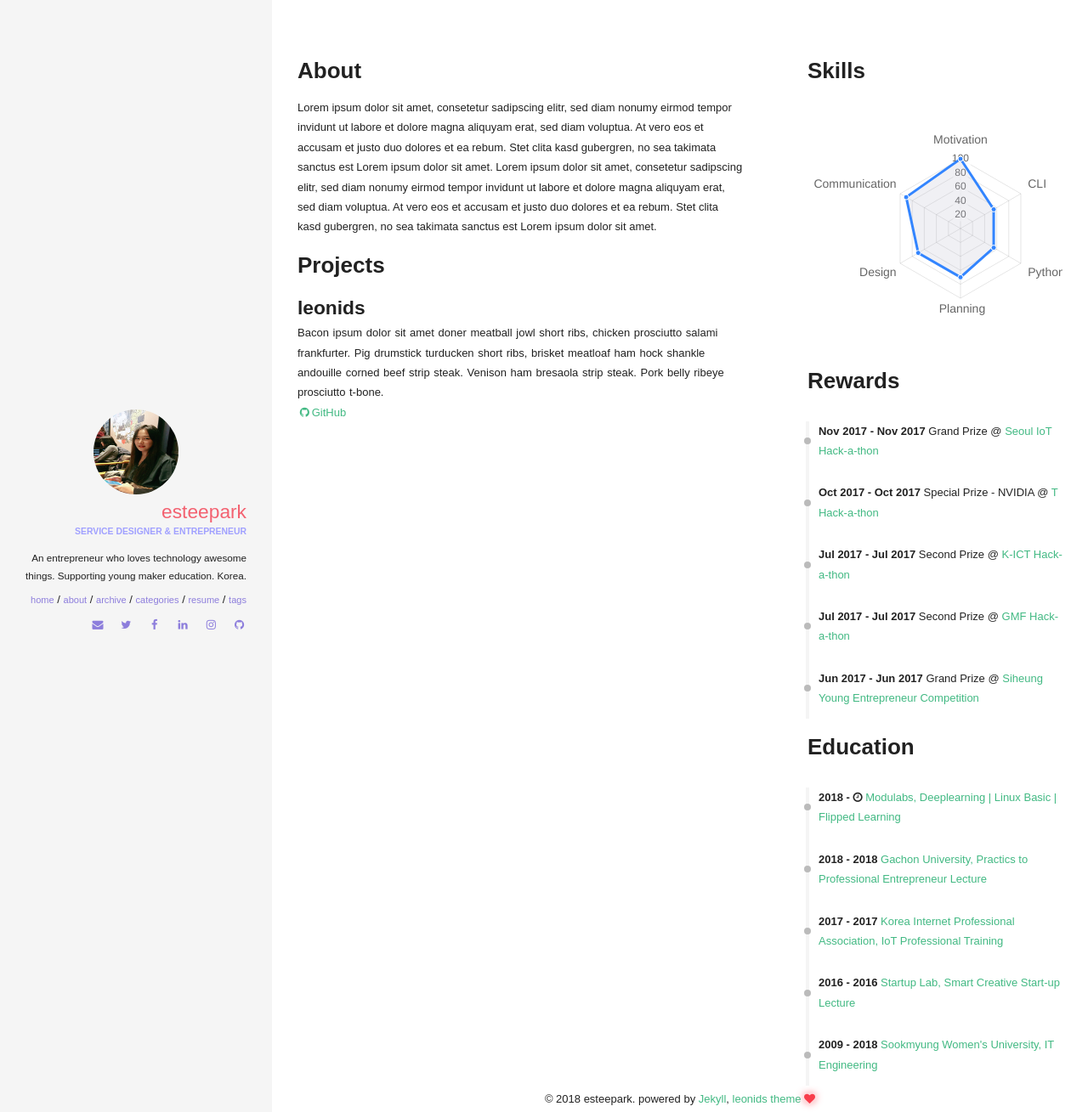
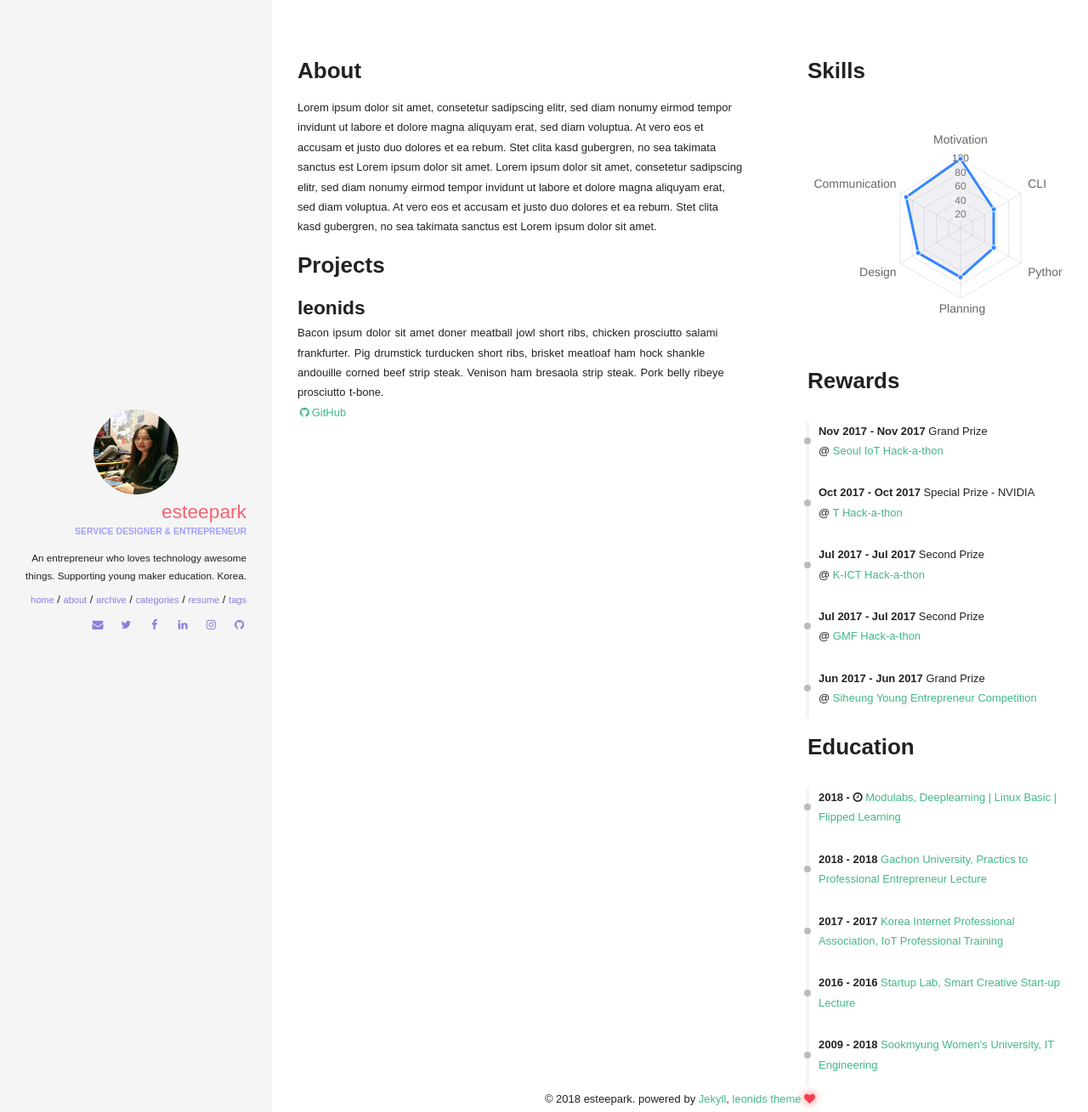
Before and after one commit to esteepark/esteepark.github.io, a Jekyll site: the page built from resume.html, in a window 1280 px wide. Shown: the whole page at 85% size. Built offline with Jekyll 4.4.1, drawn with Linux system fonts in a browser that asks for light colours; nearby versions of some CDN libraries.

Commit message:
by esteepark

```diff
--- a/_includes/sections/career.html
+++ b/_includes/sections/career.html
@@ -3,7 +3,7 @@
 <div class="archive">
   <div class="timeline" id="timeline">
     {% for career in site.data.index.careers %}
-          <div class="archive-title"><div class="archive-year"><strong>{{ career.date }}</strong> {{ career.job }} @ <a href="{{ career.link }}">{{ career.name }}</a></div></div>
+          <div class="archive-title"><div class="archive-year"><strong>{{ career.date }}</strong> {{ career.job }} <br/> @ <a href="{{ career.link }}">{{ career.name }}</a></div></div>
     {% endfor %}
   </div>
 </div>
```
